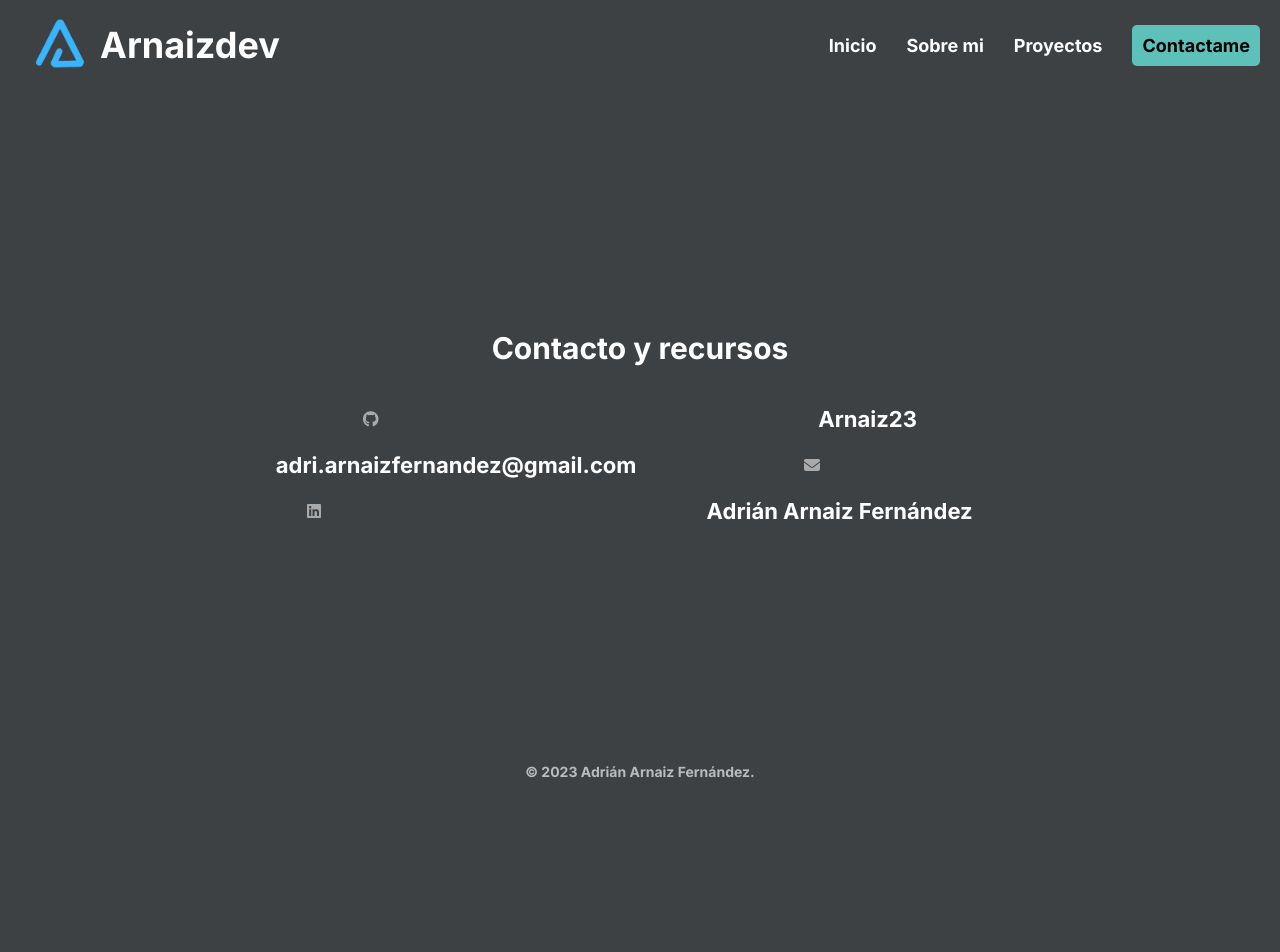
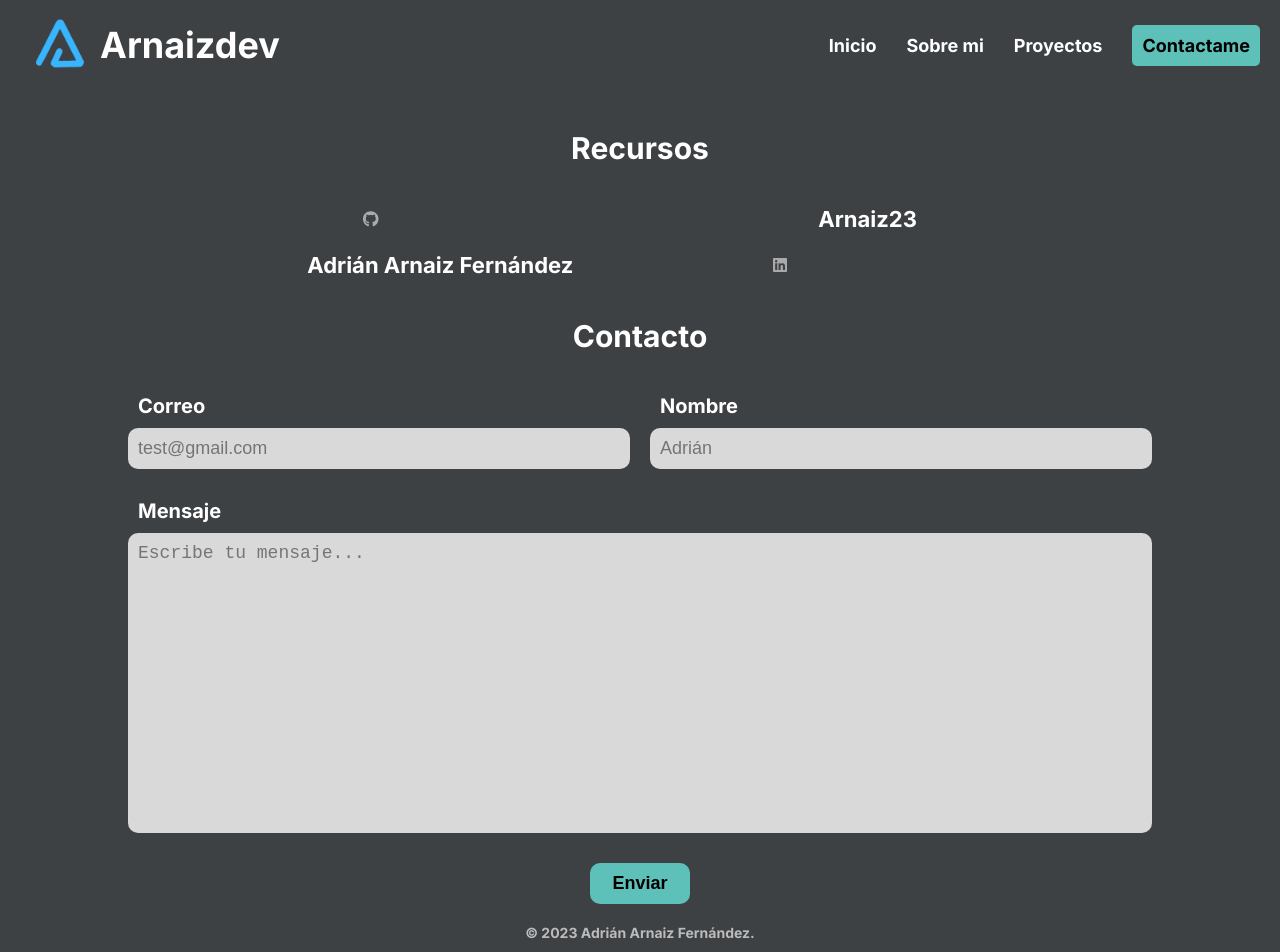
Before and after one commit to Arnaiz23/arnaizdev, a Next.js app: page /contact in a window 1280 px wide. Shown: the top 952 px of the page. Before the commit the page ends 800 px from the top, so only its background shows below. Built offline with nearby package versions, Linux system fonts and the light colour scheme.

Commit message:
feat: ✨ Create the design of the contact form

```diff
--- a/pages/contact/index.js
+++ b/pages/contact/index.js
@@ -1,10 +1,10 @@
 import Head from "next/head"
-import ContactOption from "../../components/ContactOption"
-import Layout from "../../components/Layout"
-
 import { faGithub, faLinkedin } from "@fortawesome/free-brands-svg-icons"
 
-import { faEnvelope } from "@fortawesome/free-solid-svg-icons"
+import ContactOption from "@/components/ContactOption"
+import Layout from "@/components/Layout"
+
+import styles from "@/styles/Contact.module.css"
 
 export default function Contact() {
   return (
@@ -12,9 +12,9 @@ export default function Contact() {
       <Head>
         <title>Arnaizdev - Contact</title>
       </Head>
-      <article>
-        <h2>Contacto y recursos</h2>
+      <section className={styles.main}>
         <section>
+          <h2 className={styles.title}>Recursos</h2>
           <ContactOption
             title="Arnaiz23"
             image={faGithub}
@@ -22,30 +22,36 @@ export default function Contact() {
             ariaLabel="GitHub link"
           />
           <ContactOption
-            title="adri.arnaizfernandez@gmail.com"
-            image={faEnvelope}
-            reverse
-            link="mailto:adri.arnaizfernandez@gmail.com"
-            ariaLabel="Gmail link"
-          />
-          <ContactOption
             title="Adrián Arnaiz Fernández"
             image={faLinkedin}
+            reverse
             link="https://es.linkedin.com/in/adri%C3%A1n-arnaiz-fern%C3%A1ndez-b67743227/en?trk=people-guest_people_search-card"
             ariaLabel="Linkedin link"
           />
         </section>
-      </article>
-      <style jsx>{`
-        article {
-          width: 100%;
-        }
-        article h2 {
-          text-align: center;
-          margin: 40px;
-          font-size: 30px;
-        }
-      `}</style>
+        <section>
+          <h2 className={styles.title}>Contacto</h2>
+          <form className={styles.formContainer}>
+            <div className={styles.row}>
+              <div className={styles.containerInput}>
+                <label>Correo</label>
+                <input type="email" placeholder="test@gmail.com" />
+              </div>
+              <div className={styles.containerInput}>
+                <label>Nombre</label>
+                <input type="text" placeholder="Adrián" />
+              </div>
+            </div>
+            <div className={styles.containerTextArea}>
+              <label>Mensaje</label>
+              <textarea placeholder="Escribe tu mensaje..."></textarea>
+            </div>
+            <button type="submit" className={styles.buttonSubmit}>
+              Enviar
+            </button>
+          </form>
+        </section>
+      </section>
     </Layout>
   )
 }
--- /dev/null
+++ b/styles/Contact.module.css
@@ -0,0 +1,89 @@
+.main {
+  width: 100%;
+}
+.title {
+  text-align: center;
+  margin: 40px;
+  font-size: 30px;
+}
+
+.formContainer {
+  width: 80%;
+  margin: auto;
+  /* display: grid; */
+  /* grid-template-rows: 1fr 1fr; */
+  /* place-items: center; */
+  display: flex;
+  flex-direction: column;
+  align-items: center;
+  justify-content: space-evenly;
+  gap: 30px;
+}
+
+.row {
+  width: 100%;
+  height: 90%;
+  display: flex;
+  justify-content: space-between;
+  align-items: center;
+  gap: 20px;
+}
+
+.containerInput {
+  width: 100%;
+  display: flex;
+  flex-direction: column;
+  justify-content: space-evenly;
+  align-items: flex-start;
+  gap: 10px;
+}
+
+.containerInput > label,
+.containerTextArea > label {
+  padding-left: 10px;
+  font-weight: bold;
+  font-size: 20px;
+}
+
+.containerInput > input,
+.containerTextArea > textarea {
+  width: 100%;
+  background-color: #d9d9d9;
+  border: none;
+  outline: none;
+  padding: 10px;
+  border-radius: 10px;
+  font-size: 18px;
+}
+
+.containerTextArea {
+  width: 100%;
+  display: flex;
+  flex-direction: column;
+  justify-content: space-evenly;
+  align-items: flex-start;
+  gap: 10px;
+}
+
+.containerTextArea > textarea {
+  resize: none;
+  height: 300px;
+  overflow-y: auto;
+}
+
+.buttonSubmit {
+  width: 100px;
+  padding: 10px;
+  border: none;
+  outline: none;
+  border-radius: 10px;
+  font-weight: bold;
+  font-size: 18px;
+  background-color: var(--primary-green);
+}
+
+@media screen and (max-width: 800px) {
+  .row {
+    flex-direction: column;
+  }
+}
```
